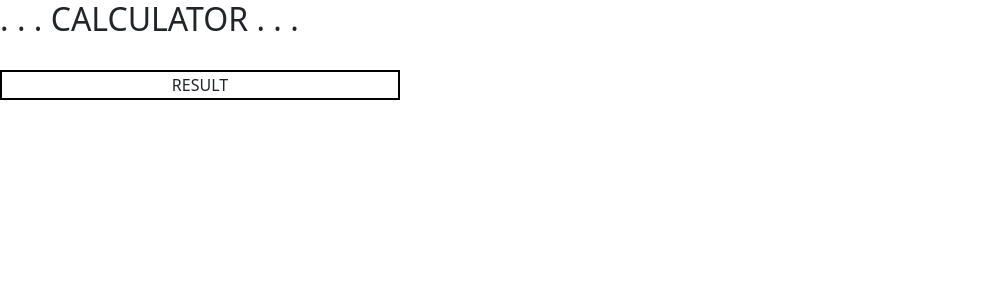
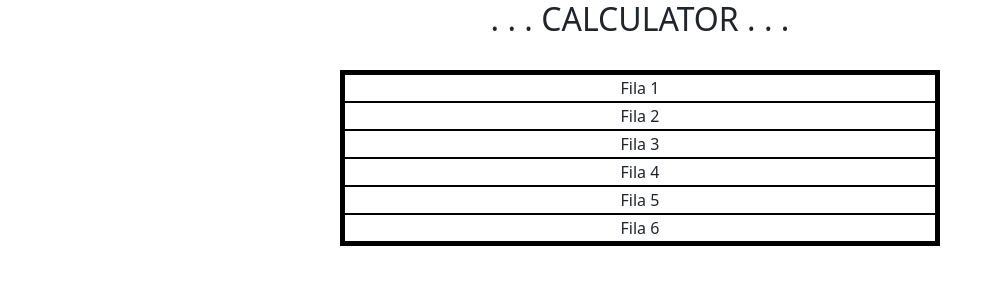
Before and after one commit to PEAJ-117/Calculadora_GPO_B, a React (Vite) app: page / in a window 1280 px wide. Shown: the top 300 px of the page, without its empty margins (0-1003 px from the left). Built offline with nearby package versions, Linux system fonts and the light colour scheme.

Commit message:
Adding rows

```diff
--- a/src/App.jsx
+++ b/src/App.jsx
@@ -1,18 +1,37 @@
 function App() {
 
   return (
-     <div>
+     <div align="center">
       <h2>. . . CALCULATOR . . .</h2>
       <br />
-      {/* TABLE */}
-      <table style={{border:'2px solid black', width:'400px'}}>
-        {/* ROW */}
-        <tr>
-          <td align="center">RESULT</td>
+
+      {/* START TABLE */}
+      <table style={{ border: '5px solid black', width: '600px' }}>
+        {/* FIRST ROW */}
+        <tr style={{ border: '2px solid black'}}>
+          <td align="center">Fila 1</td>
         </tr>
-        {/* END ROW */}
-      </table>
-      {/* END TABLE */}
+        {/* SECOND ROW */}
+        <tr style={{ border: '2px solid black' } }>
+          <td align="center">Fila 2</td>
+        </tr>
+        {/* THIRD ROW */}
+        <tr style={{ border: '2px solid black' }}>
+          <td align="center">Fila 3</td>
+        </tr>
+        {/* FOURTH ROW */}
+        <tr style={{ border: '2px solid black' }}>
+          <td align="center">Fila 4</td>
+        </tr>
+        {/* FIFTH ROW */}
+        <tr style={{ border: '2px solid black' }}>
+          <td align="center">Fila 5</td>
+        </tr>
+        {/* SIXTH ROW */}
+        <tr style={{ border: '2px solid black' }}>
+          <td align="center">Fila 6</td>
+        </tr>
+      </table> {/* END TABLE */}
      </div>
   )
 }
```
